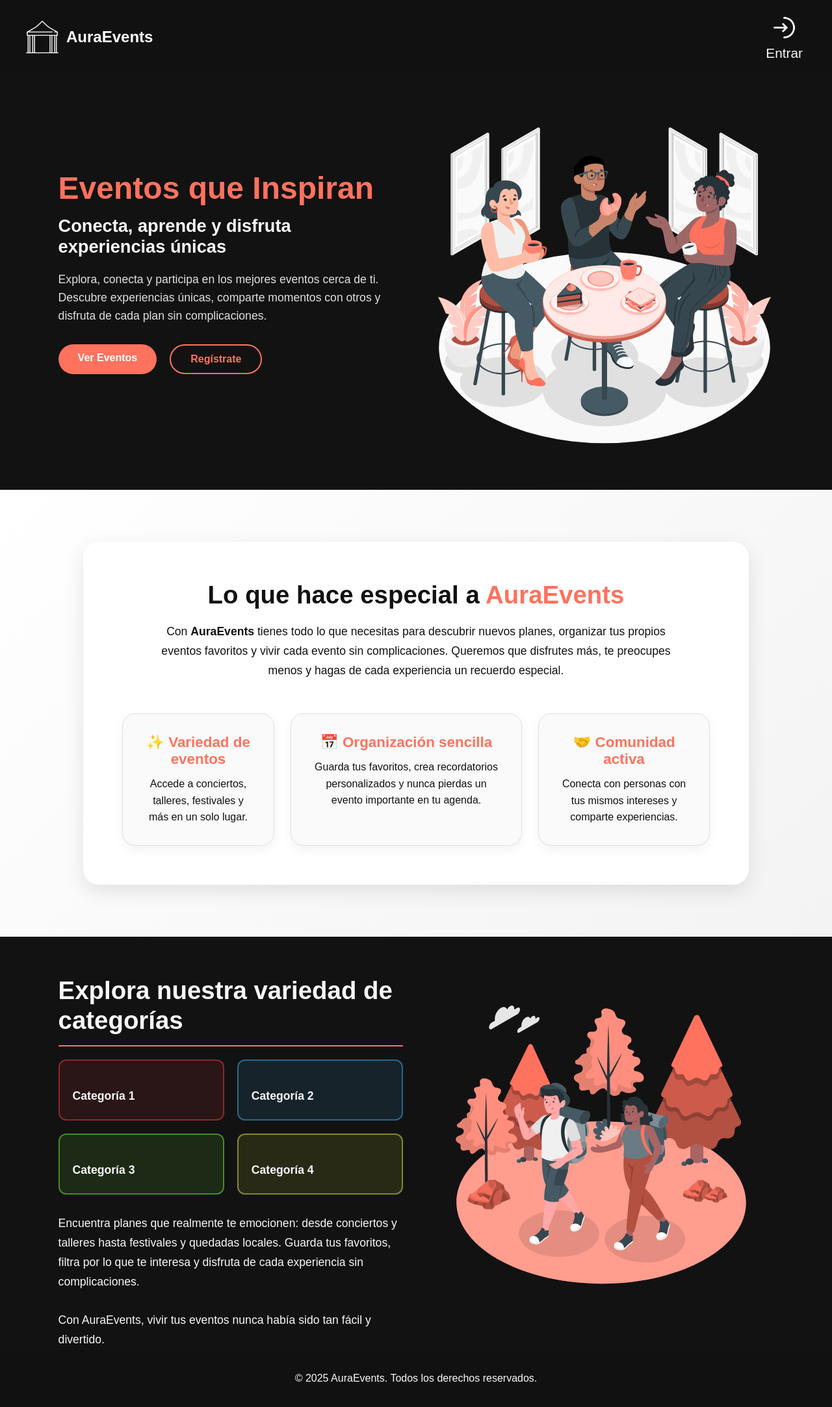
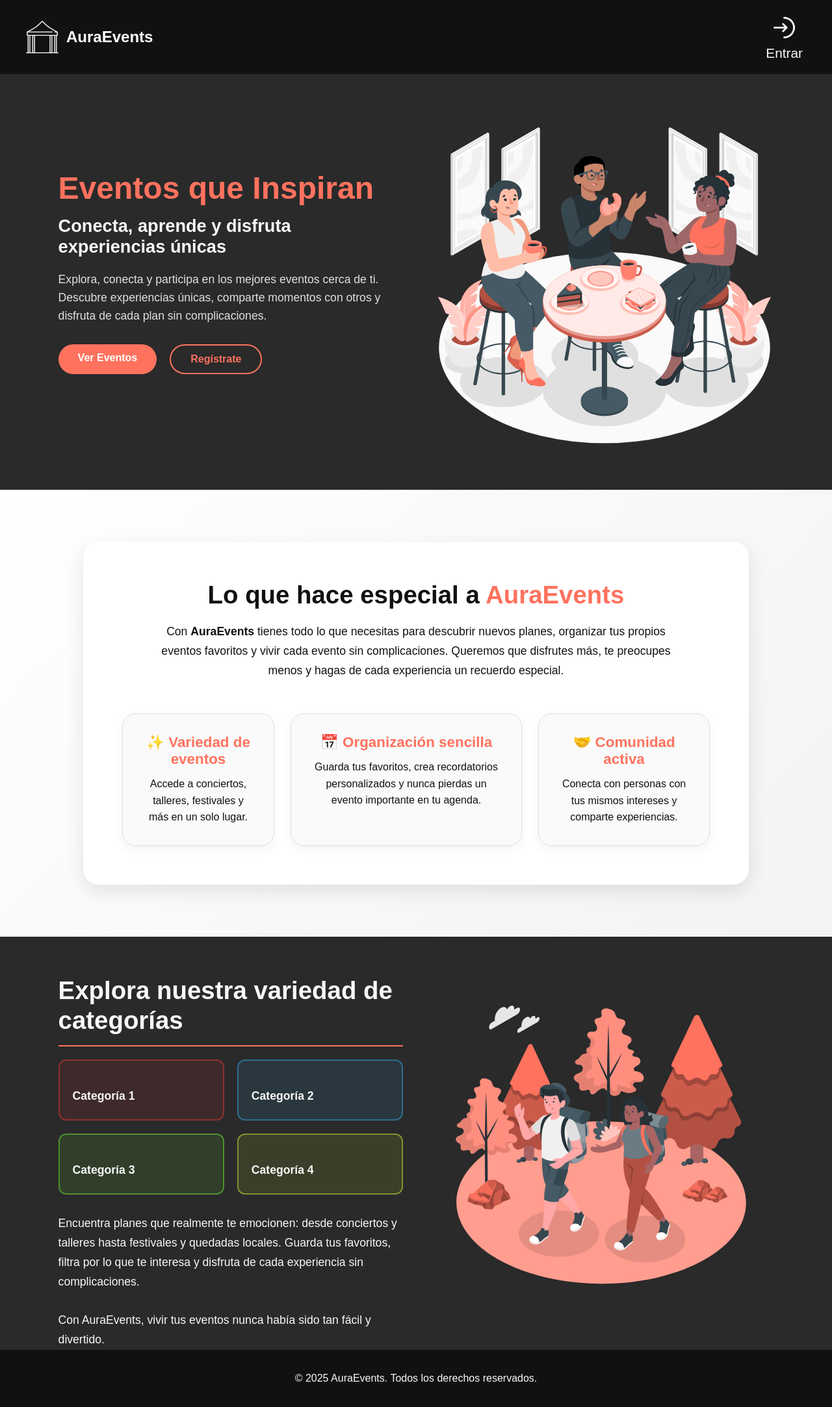
Before and after one commit to elizoo12/frontHamburguesas, a React (Vite) app: page / in a window 1280 px wide. Shown: the whole page at 65% size. Built offline with nearby package versions, Linux system fonts and the light colour scheme; a web font is replaced by a local one.

Commit message:
fondo arreglado

```diff
--- a/src/components/Layout/style.css
+++ b/src/components/Layout/style.css
@@ -91,7 +91,7 @@ body {
   justify-content: space-between;
   align-items: center;
   padding: 60px 7%;
-  background-color: rgba(17, 17, 17, 0.85);
+  background-color: rgba(45, 45, 45, 0.85);
   gap: 60px;
   color: #f8f8f8;
 }
@@ -244,7 +244,7 @@ body {
   display: flex;
   padding: 60px 7%;
   padding-bottom: 0px;
-  background-color: rgba(17, 17, 17, 0.85);
+  background-color: rgba(45, 45, 45, 0.85);
   color: #f8f8f8;
   gap: 40px;
 }
```
